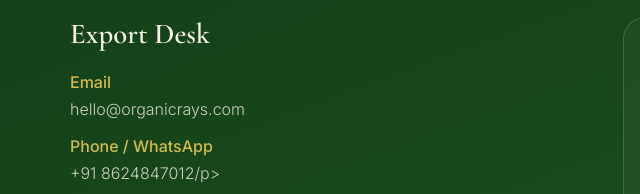
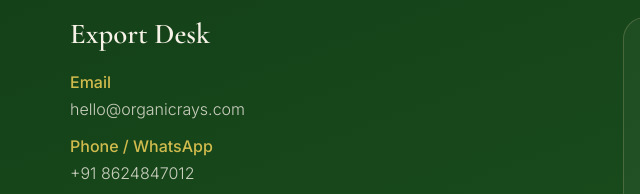
Before and after one commit to organic-rays/organic-rays-website, a plain HTML site: page index.html in a window 1280 px wide. Shown: the part 3600-3794 px from the top of the page, 0-640 px from the left. Drawn offline with nearby package versions, Linux system fonts and the light colour scheme.

Commit message:
Update index.html

```diff
--- a/index.html
+++ b/index.html
@@ -339,7 +339,7 @@
         <div class="contact-info">
           <h3>Export Desk</h3>
           <p><strong>Email</strong><br>hello@organicrays.com</p>
-          <p><strong>Phone / WhatsApp</strong><br>+91 8624847012/p>
+          <p><strong>Phone / WhatsApp</strong><br>+91 8624847012</p>
           <p><strong>Address</strong><br>Buldana, Maharashtra, India</p>
           <p><strong>Minimum order</strong><br>[25 kg, 50 kg, 100 kg]</p>
         </div>
```
